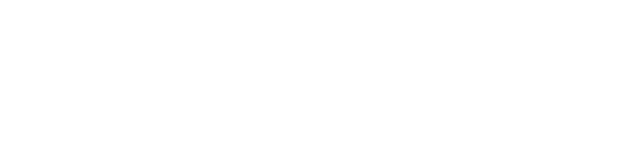
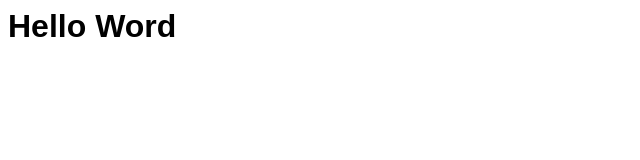
Before and after one commit to Adenawahyu/belajar-git, a plain HTML site: page index.html in a window 1280 px wide. Shown: the whole page, without its empty margins (0-640 px from the left). Drawn offline with Linux system fonts and the light colour scheme.

Commit message:
Mengubah file index dan menambahkan file style.css

```diff
--- a/index.html
+++ b/index.html
@@ -1,8 +1,9 @@
 <html>
     <head>
         <title>Coba Git</title>
+        <link rel="stylesheet" href="style.css">
     </head>
     <body>
-
+        <h1>Hello Word</h1>
     </body>
 </html>
--- /dev/null
+++ b/style.css
@@ -0,0 +1,3 @@
+body {
+    font-family: arial;
+}
```
